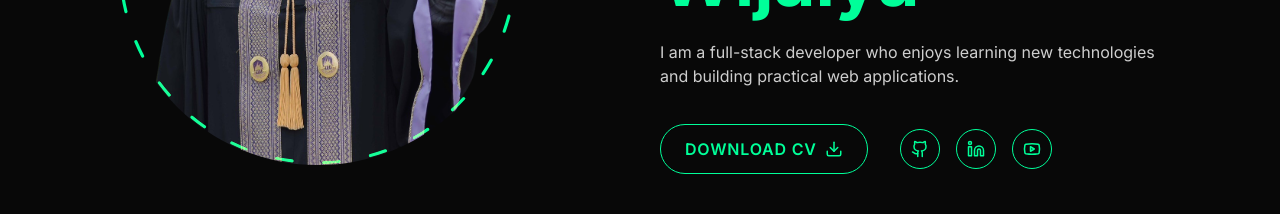
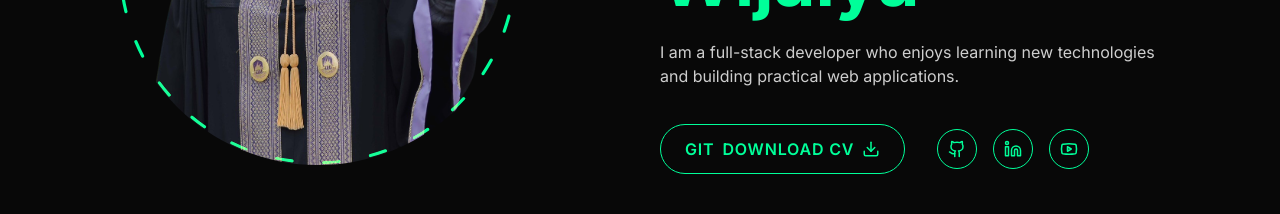
Before and after one commit to WSupachai/My-Portfolio, a Next.js app: page /public in a window 1280 px wide. Shown: the part 1140-1354 px from the top of the page. Built offline with nearby package versions, Linux system fonts and the light colour scheme; no server answers; the database is empty.

Commit message:
fix:code

```diff
--- a/src/components/sections/AboutSection.tsx
+++ b/src/components/sections/AboutSection.tsx
@@ -65,7 +65,7 @@ export default function AboutMeSection() {
                                 download="Supachai_Wijaiya_FlowCV_Resume.pdf"
                                 target="_blank"
                                 rel="noopener noreferrer"
-                            >
+                            >git
                                 <span>Download CV</span>
                                 <Download size={18} />
                             </a>
```
